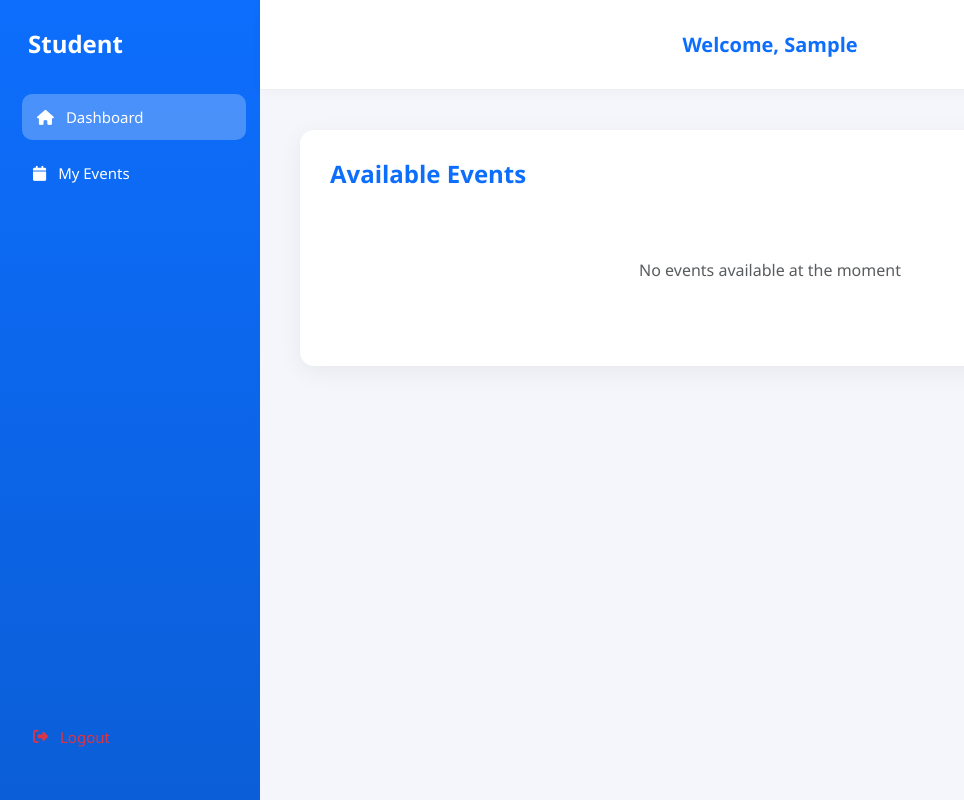
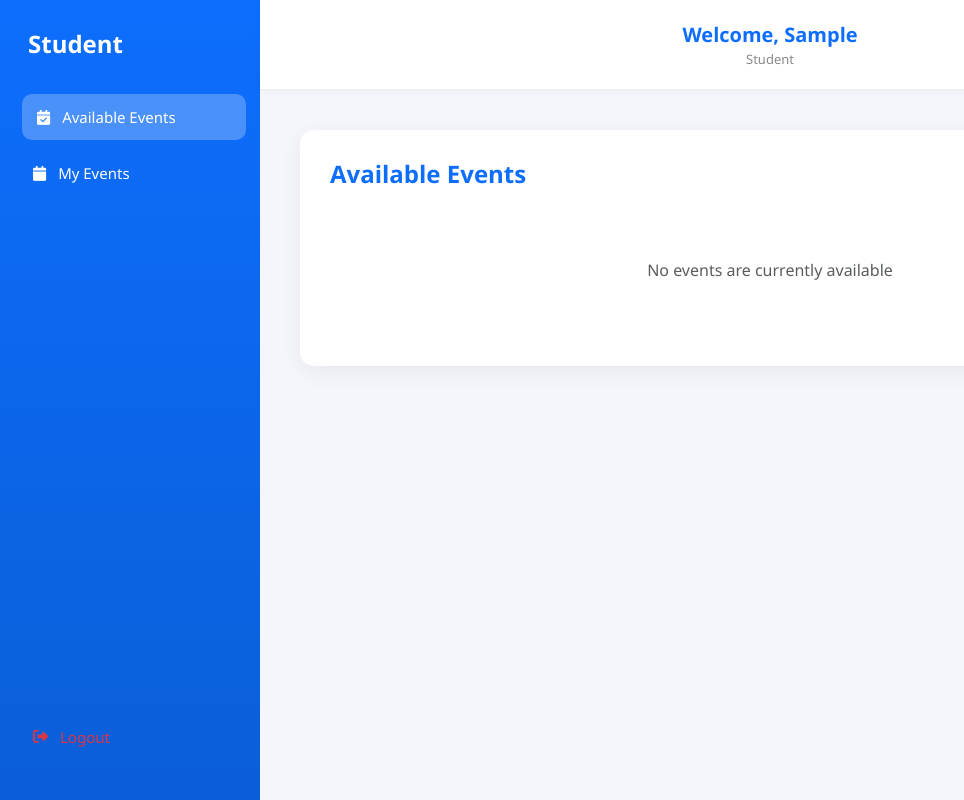
Before and after one commit to malikhasham712-tech/uems-final-year-project, a Django app: page /available-events/ in a window 1280 px wide. Shown: the whole page, without its empty margins (0-964 px from the left). Run offline with Django 5.2, Linux system fonts and the light colour scheme; a user stored in the database is signed in; tables that the repository leaves empty hold one stand-in row (values such as "Sample post"); some libraries are stand-ins or nearby versions.

Commit message:
Working on student dashboard

```diff
--- a/uems/accounts/templates/dashboard_base.html
+++ b/uems/accounts/templates/accounts/dashboard_base.html
@@ -15,10 +15,7 @@
             background: #f4f6fb;
         }
 
-        .layout {
-            display: flex;
-            min-height: 100vh;
-        }
+        .layout { display: flex; min-height: 100vh; }
 
         /* ===== SIDEBAR ===== */
         .sidebar {
@@ -62,16 +59,10 @@
             transition: 0.2s;
         }
 
-        .collapse a:hover {
-            color: #fff;
-        }
+        .collapse a:hover { color: #fff; }
 
         /* ===== MAIN ===== */
-        .main {
-            flex: 1;
-            display: flex;
-            flex-direction: column;
-        }
+        .main { flex: 1; display: flex; flex-direction: column; }
 
         /* ===== TOPBAR ===== */
         .topbar {
@@ -85,21 +76,11 @@
             box-shadow: 0 2px 10px rgba(0,0,0,0.03);
         }
 
-        .topbar .name {
-            font-size: 20px;
-            font-weight: 600;
-            color: #0d6efd;
-        }
-
-        .topbar .role {
-            font-size: 13px;
-            color: #888;
-        }
+        .topbar .name { font-size: 20px; font-weight: 600; color: #0d6efd; }
+        .topbar .role { font-size: 13px; color: #888; }
 
         /* ===== CONTENT ===== */
-        .content {
-            padding: 40px;
-        }
+        .content { padding: 40px; }
 
         /* ===== BOX ===== */
         .box {
@@ -110,93 +91,52 @@
         }
 
         /* ===== TABLE ===== */
-        table {
-            border-collapse: separate;
-            border-spacing: 0 12px;
-        }
+        table { border-collapse: separate; border-spacing: 0 12px; }
+        table thead { background: #0d6efd; color: white; }
+        table th { padding: 14px; font-size: 14px; }
+        table td { background: #fff; padding: 16px; vertical-align: middle; }
+        table tbody tr { box-shadow: 0 3px 12px rgba(0,0,0,0.05); border-radius: 10px; transition: 0.2s; }
+        table tbody tr:hover { transform: scale(1.01); }
 
-        table thead {
-            background: #0d6efd;
-            color: white;
-        }
-
-        table th {
-            padding: 14px;
-            font-size: 14px;
-        }
-
-        table td {
-            background: #fff;
-            padding: 16px;
-            vertical-align: middle;
-        }
-
-        table tbody tr {
-            box-shadow: 0 3px 12px rgba(0,0,0,0.05);
-            border-radius: 10px;
-            transition: 0.2s;
-        }
-
-        table tbody tr:hover {
-            transform: scale(1.01);
-        }
-
-        /* ===== LINK HOVER ===== */
-        .hover-primary:hover {
-            color: #0d6efd !important;
-        }
+        .hover-primary:hover { color: #0d6efd !important; }
 
         /* ===== CARD ===== */
-        .event-card {
-            border-radius: 14px;
-            padding: 22px;
-            background: white;
-            box-shadow: 0 4px 18px rgba(0,0,0,0.05);
-            height: 100%;
-            display: flex;
-            flex-direction: column;
-            transition: 0.25s;
-        }
-
-        .event-card:hover {
-            transform: translateY(-5px);
-        }
-
-        .event-card h5 {
-            font-weight: 600;
-        }
-
-        .event-card p {
-            font-size: 14px;
-        }
-
-        .event-card .btn {
-            margin-top: auto;
-        }
-
+        .event-card { border-radius: 14px; padding: 22px; background: white; box-shadow: 0 4px 18px rgba(0,0,0,0.05); height: 100%; display: flex; flex-direction: column; transition: 0.25s; }
+        .event-card:hover { transform: translateY(-5px); }
+        .event-card h5 { font-weight: 600; }
+        .event-card p { font-size: 14px; }
+        .event-card .btn { margin-top: auto; }
     </style>
 </head>
 
 <body>
-
 <div class="layout">
 
     <!-- SIDEBAR -->
     <div class="sidebar">
         <h4>{% if role == 'organizer' %}Organizer{% else %}Student{% endif %}</h4>
 
-        <a href="{% url 'dashboard' %}" class="nav-link active">
+        <!-- Dashboard -->
+        {% if role == 'organizer' %}
+        <a href="{% url 'events:dashboard' %}" class="nav-link active">
             <i class="fa fa-home"></i> Dashboard
         </a>
+        {% else %}
+        <a href="{% url 'events:student_events' %}" class="nav-link active">
+            <i class="fa fa-calendar-check"></i> Available Events
+        </a>
+        {% endif %}
 
+        <!-- My Events for students -->
         {% if role != 'organizer' %}
         <a class="nav-link" data-bs-toggle="collapse" href="#events">
             <i class="fa fa-calendar"></i> My Events
         </a>
-
         <div class="collapse" id="events">
             {% for event in registered_events %}
-                <a href="{% url 'view_event' event.id %}">{{ event.name }}</a>
+                {% if event.id %}
+                    <a href="{% url 'events:view_event' event.id %}">{{ event.name }}</a>
+                {% endif %}
             {% empty %}
                 <span class="ps-4 text-light small">No events</span>
             {% endfor %}
--- a/uems/accounts/templates/base.html
+++ b/uems/accounts/templates/base.html
@@ -29,12 +29,12 @@
 
                 {% if request.user.is_superuser or request.user.profile.is_organizer %}
                     <!-- Organizer Dashboard -->
-                    <a class="nav-link" href="{% url 'my_events' %}">
+                    <a class="nav-link" href="{% url 'events:my_events' %}">
                         <i class="fa fa-tachometer-alt me-1"></i> Dashboard
                     </a>
                 {% else %}
                     <!-- Student Events -->
-                    <a class="nav-link" href="{% url 'student_events' %}">
+                    <a class="nav-link" href="{% url 'events:student_events' %}">
                         <i class="fa fa-calendar-check me-1"></i> Events
                     </a>
                 {% endif %}
--- a/uems/accounts/templates/organizer_dashboard.html
+++ b/uems/accounts/templates/organizer_dashboard.html
@@ -1,4 +1,4 @@
-{% extends "dashboard_base.html" %}
+{% extends "accounts/dashboard_base.html" %}
 {% block title %}Organizer Dashboard{% endblock %}
 
 {% block content %}
@@ -22,7 +22,7 @@
                     {% for event in events %}
                     <tr>
                         <td class="text-start">
-                            <a href="{% url 'view_event' event.id %}" class="text-decoration-none fw-semibold text-dark">
+                            <a href="{% url 'events:view_event' event.id %}" class="text-decoration-none fw-semibold text-dark">
                                 {{ event.name }}
                             </a>
                             <br>
@@ -56,7 +56,7 @@
                             {% endif %}
                         </td>
                         <td>
-                            <a href="{% url 'event_registrations' event.id %}" class="btn btn-sm btn-outline-info w-100">
+                            <a href="{% url 'events:event_registrations' event.id %}" class="btn btn-sm btn-outline-info w-100">
                                 <i class="fa fa-users"></i> View
                             </a>
                         </td>
--- a/uems/accounts/templates/student_dashboard.html
+++ b/uems/accounts/templates/student_dashboard.html
@@ -1,4 +1,4 @@
-{% extends "dashboard_base.html" %}
+{% extends "accounts/dashboard_base.html" %}
 {% block title %}Student Dashboard{% endblock %}
 
 {% block content %}
@@ -6,7 +6,7 @@
 
     <!-- Available Events Button -->
     <div class="mb-4">
-        <a href="{% url 'available_events' %}" class="btn btn-primary btn-lg">
+        <a href="{% url 'events:available_events' %}" class="btn btn-primary btn-lg">
             <i class="fa fa-calendar-check me-2"></i> Available Events
         </a>
     </div>
@@ -28,7 +28,7 @@
                 {% for event in registered_events %}
                 <tr>
                     <td class="text-start">
-                        <a href="{% url 'view_event' event.id %}" class="text-decoration-none text-dark fw-semibold">
+                        <a href="{% url 'events:view_event' event.id %}" class="text-decoration-none text-dark fw-semibold">
                             {{ event.name }}
                         </a>
                         <br>
--- a/uems/events/templates/events/announced_events.html
+++ b/uems/events/templates/events/announced_events.html
@@ -19,13 +19,13 @@
         {% for event in events %}
         <tr class="hover:bg-gray-50">
           <td class="px-6 py-4">
-            <a href="{% url 'view_event' event.id %}" class="text-blue-600 hover:underline font-medium">{{ event.name }}</a>
+            <a href="{% url 'events:view_event' event.id %}" class="text-blue-600 hover:underline font-medium">{{ event.name }}</a>
           </td>
           <td class="px-6 py-4 text-gray-700">{{ event.date|date:"F j, Y" }}</td>
           <td class="px-6 py-4 text-gray-700">{{ event.recommendation|default:"-" }}</td>
           <td class="px-6 py-4">
             {% if event.id not in registered_events %}
-              <a href="{% url 'register_event' event.id %}" class="bg-green-500 hover:bg-green-600 text-white px-4 py-2 rounded shadow text-sm font-medium">Register</a>
+              <a href="{% url 'events:register_event' event.id %}" class="bg-green-500 hover:bg-green-600 text-white px-4 py-2 rounded shadow text-sm font-medium">Register</a>
             {% else %}
               <span class="text-gray-500 italic text-sm">Registered</span>
             {% endif %}
--- /dev/null
+++ b/uems/events/templates/events/available_events.html
@@ -0,0 +1,53 @@
+{% extends "accounts/dashboard_base.html" %}
+
+{% block title %}Available Events{% endblock %}
+
+{% block content %}
+
+<div class="box">
+
+    <h4 class="mb-4 text-primary fw-bold">Available Events</h4>
+
+    {% if available_events %}
+
+    <div class="row g-4">
+        {% for event in available_events %}
+            <div class="col-md-6 col-lg-4">
+                <div class="event-card">
+                    <h5 class="fw-semibold">{{ event.name }}</h5>
+                    <p class="mb-1"><strong>Date:</strong> {{ event.date|date:"d M Y" }}</p>
+                    <p class="mb-2">
+                        <strong>Status:</strong>
+                        {% if event.status == 'announced' %}
+                            <span class="badge bg-success px-3 py-1">Announced</span>
+                        {% elif event.status == 'pending' %}
+                            <span class="badge bg-warning text-dark px-3 py-1">Pending</span>
+                        {% else %}
+                            <span class="badge bg-danger px-3 py-1">Rejected</span>
+                        {% endif %}
+                    </p>
+
+                    {% if event.id %}
+                        <a href="{% url 'events:view_event' event.id %}" class="btn btn-primary btn-sm mt-auto w-100">
+                            View Details
+                        </a>
+                    {% else %}
+                        <button class="btn btn-secondary btn-sm mt-auto w-100" disabled>
+                            Not available
+                        </button>
+                    {% endif %}
+
+                </div>
+            </div>
+        {% endfor %}
+    </div>
+
+    {% else %}
+        <div class="text-center py-5">
+            <h6 class="text-muted">No events are currently available</h6>
+        </div>
+    {% endif %}
+
+</div>
+
+{% endblock %}
--- a/uems/events/templates/events/event_registrations.html
+++ b/uems/events/templates/events/event_registrations.html
@@ -1,4 +1,4 @@
-{% extends "dashboard_base.html" %}
+{% extends "accounts/dashboard_base.html" %}
 {% block title %}Registrations - {{ event.name }}{% endblock %}
 
 {% block content %}
@@ -11,7 +11,7 @@
             <a href="{% url 'dashboard' %}">Dashboard</a>
         </li>
         <li class="breadcrumb-item">
-            <a href="{% url 'view_event' event.id %}">{{ event.name }}</a>
+            <a href="{% url 'events:view_event' event.id %}">{{ event.name }}</a>
         </li>
         <li class="breadcrumb-item active">Registrations</li>
       </ol>
--- a/uems/events/templates/events/my_events.html
+++ b/uems/events/templates/events/my_events.html
@@ -1,4 +1,4 @@
-{% extends "dashboard_base.html" %}
+{% extends "accounts/dashboard_base.html" %}
 {% block title %}My Events{% endblock %}
 
 {% block content %}
@@ -93,7 +93,7 @@
                         </td>
                         <td>
                             <div class="d-flex flex-column gap-2">
-                                <a href="{% url 'view_event' event.id %}" class="btn btn-sm btn-outline-primary w-100">
+                                <a href="{% url 'events:event_registrations' event.id %}" class="btn btn-sm btn-outline-primary w-100">
                                     <i class="fa fa-eye"></i> View Event
                                 </a>
                                 {% if request.user.is_superuser or request.user.id == event.organizer.id %}
--- a/uems/events/templates/events/register_event.html
+++ b/uems/events/templates/events/register_event.html
@@ -1,4 +1,4 @@
-{% extends 'dashboard_base.html' %}
+{% extends "accounts/dashboard_base.html" %}
 
 {% block title %}Register for {{ event.name }}{% endblock %}
 
@@ -36,7 +36,7 @@
         <button type="submit" class="btn btn-success w-100">Submit Registration</button>
       </div>
       <div class="col-12 text-center mt-3">
-        <a href="{% url 'student_events' %}" class="text-decoration-none text-muted">Cancel</a>
+        <a href="{% url 'events:student_events' %}" class="text-decoration-none text-muted">Cancel</a>
       </div>
     </form>
   </div>
--- a/uems/events/templates/events/student_events.html
+++ b/uems/events/templates/events/student_events.html
@@ -1,4 +1,4 @@
-{% extends "dashboard_base.html" %}
+{% extends "accounts/dashboard_base.html" %}
 {% block title %}Available Events{% endblock %}
 
 {% block content %}
@@ -63,7 +63,7 @@
                         </span>
 
                     {% elif request.user.profile.role == 'student' %}
-                        <a href="{% url 'register_event' event.id %}"
+                        <a href="{% url 'events:register_event' event.id %}"
                            class="btn btn-primary w-100 py-2 fw-semibold">
                             Register Now
                         </a>
--- a/uems/events/templates/events/view_event.html
+++ b/uems/events/templates/events/view_event.html
@@ -1,4 +1,4 @@
-{% extends "dashboard_base.html" %}
+{% extends "accounts/dashboard_base.html" %}
 {% block title %}{{ event.name }}{% endblock %}
 
 {% block content %}
--- a/uems/events/templates/events/view_proposals.html
+++ b/uems/events/templates/events/view_proposals.html
@@ -1,4 +1,4 @@
-{% extends "dashboard_base.html" %}
+{% extends "accounts/dashboard_base.html" %}
 {% block title %}Proposals - {{ event.name }}{% endblock %}
 
 {% block content %}
--- a/uems/events/urls.py
+++ b/uems/events/urls.py
@@ -1,5 +1,7 @@
 from django.urls import path
 from . import views
+
+app_name = 'events'
 
 urlpatterns = [
     path('dashboard/', views.dashboard, name='dashboard'),
@@ -13,8 +15,8 @@ urlpatterns = [
     path('events/<int:event_id>/', views.view_event, name='view_event'),
     path('events/<int:event_id>/registrations/', views.event_registrations, name='event_registrations'),
 
-    path('student-events/', views.student_events, name='student_events'),
+    path('available-events/', views.available_events, name='available_events'),
     path('events/register/<int:event_id>/', views.register_event, name='register_event'),
 
-    path('available-events/', views.available_events, name='available_events'),
+
 ]
--- a/uems/events/views.py
+++ b/uems/events/views.py
@@ -2,7 +2,7 @@ from django.shortcuts import render, redirect, get_object_or_404
 from django.contrib.auth.decorators import login_required
 from django.db.models import Count
 from django.contrib import messages
-from django.contrib.auth.models import User
+from django.http import JsonResponse
 from .models import Event, EventProposal, EventRegistration
 from .forms import ProposalForm, EventRegistrationForm
 
@@ -20,7 +20,7 @@ def my_events(request):
         messages.error(request, "Access denied.")
         return redirect('dashboard')
 
-    return render(request, 'events/my_events.html', {'events': events})
+    return render(request, 'events/my_events.html', {'events': events, 'role': 'organizer'})
 
 
 @login_required
@@ -40,7 +40,7 @@ def submit_proposal(request, event_id):
             proposal.status = 'pending'
             proposal.save()
             messages.success(request, "Proposal submitted successfully!")
-            return redirect('view_proposals', event_id=event.id)
+            return redirect('events:view_proposals', event_id=event.id)
     else:
         form = ProposalForm()
 
@@ -65,7 +65,7 @@ def view_proposals(request, event_id):
         proposal.status = 'pending'
         proposal.save()
         messages.success(request, "Proposal submitted successfully!")
-        return redirect('view_proposals', event_id=event.id)
+        return redirect('events:view_proposals', event_id=event.id)
 
     return render(request, 'events/view_proposals.html', {
         'event': event,
@@ -84,7 +84,7 @@ def approve_proposal(request, proposal_id):
     proposal.status = 'approved'
     proposal.save()
     messages.success(request, f"Proposal '{proposal.name}' approved!")
-    return redirect('view_proposals', event_id=proposal.event.id)
+    return redirect('events:view_proposals', event_id=proposal.event.id)
 
 
 @login_required
@@ -97,19 +97,14 @@ def reject_proposal(request, proposal_id):
     proposal.status = 'rejected'
     proposal.save()
     messages.success(request, f"Proposal '{proposal.name}' rejected!")
-    return redirect('view_proposals', event_id=proposal.event.id)
+    return redirect('events:view_proposals', event_id=proposal.event.id)
 
 
 @login_required
 def view_event(request, event_id):
-    """
-    Display a single event's details.
-    Supports normal page rendering and AJAX JSON response.
-    """
-    # Fetch the event or return 404 if not found
+    """Display a single event's details (supports JSON/AJAX)."""
     event = get_object_or_404(Event, id=event_id)
 
-    # If AJAX request, return JSON data
     if request.headers.get('x-requested-with') == 'XMLHttpRequest':
         data = {
             'id': event.id,
@@ -122,11 +117,8 @@ def view_event(request, event_id):
         }
         return JsonResponse(data)
 
-    # Normal page rendering
-    context = {
-        'event': event
-    }
-    return render(request, 'events/view_event.html', context)
+    return render(request, 'events/view_event.html', {'event': event})
+
 
 @login_required
 def event_registrations(request, event_id):
@@ -145,30 +137,19 @@ def event_registrations(request, event_id):
 
 
 # ----------------------
-# STUDENT VIEWS
-# ----------------------
-@login_required
-def student_events(request):
-    """Student view of all events (announced only)."""
-    events = Event.objects.filter(status='announced')
-    registered_events = EventRegistration.objects.filter(student=request.user).values_list('event_id', flat=True)
-    return render(request, 'events/student_events.html', {
-        'events': events,
-        'registered_events': list(registered_events),
-        'can_register': True
-    })
 
 
 @login_required
 def available_events(request):
+    """All events available for registration."""
     events = Event.objects.filter(status='announced')
     registered_events = EventRegistration.objects.filter(student=request.user).values_list('event_id', flat=True)
-
-    return render(request, 'events/student_events.html', {   # ✅ USE EXISTING TEMPLATE
-        'events': events,
+    context = {
+        'available_events': events,
         'registered_events': list(registered_events),
-        'can_register': True
-    })
+        'role': 'student'
+    }
+    return render(request, 'events/available_events.html', context)
 
 
 @login_required
@@ -181,7 +162,7 @@ def register_event(request, event_id):
     event = get_object_or_404(Event, id=event_id, status='announced')
     if EventRegistration.objects.filter(event=event, student=request.user).exists():
         messages.info(request, "You are already registered for this event!")
-        return redirect('available_events')
+        return redirect('events:available_events')
 
     if request.method == 'POST':
         form = EventRegistrationForm(request.POST)
@@ -191,7 +172,7 @@ def register_event(request, event_id):
             registration.student = request.user
             registration.save()
             messages.success(request, "Successfully registered!")
-            return redirect('available_events')
+            return redirect('events:available_events')
     else:
         form = EventRegistrationForm(initial={
             'student_name': request.user.get_full_name() or request.user.username,
@@ -209,20 +190,16 @@ def dashboard(request):
     user = request.user
 
     if hasattr(user, 'profile') and user.profile.role == 'organizer':
-        # Organizer dashboard
         user_events = Event.objects.filter(organizer=user)
         total_events = user_events.count()
         total_registrations = EventRegistration.objects.filter(event__in=user_events).count()
-
         context = {
             'user_events': user_events,
             'total_events': total_events,
             'total_registrations': total_registrations,
             'role': 'organizer'
         }
-
     else:
-        # Student dashboard
         student_events = Event.objects.filter(status='announced')
         context = {
             'student_events': student_events,
--- a/uems/templates/admin/my_events.html
+++ b/uems/templates/admin/my_events.html
@@ -30,7 +30,7 @@
           <td class="py-2 px-4 space-x-2">
             <a href="{% url 'view_proposals' event.id %}" class="bg-indigo-500 hover:bg-indigo-600 text-white px-3 py-1 rounded text-sm">View Proposals</a>
             <a href="{% url 'submit_proposal' event.id %}" class="bg-gray-500 hover:bg-gray-600 text-white px-3 py-1 rounded text-sm">Submit Proposal</a>
-            <a href="{% url 'event_registrations' event.id %}" class="bg-green-500 hover:bg-green-600 text-white px-3 py-1 rounded text-sm">View Registrations</a>
+            <a href="{% url 'events:event_registrations' event.id %}" class="bg-green-500 hover:bg-green-600 text-white px-3 py-1 rounded text-sm">View Registrations</a>
           </td>
         </tr>
         {% empty %}
--- a/uems/uems/urls.py
+++ b/uems/uems/urls.py
@@ -13,6 +13,5 @@ urlpatterns = [
     # Events (NO prefix)
     path('', include('events.urls')),   # 🔥 FIXED
 
-    # Dashboard
-    path('dashboard/', events_views.dashboard, name='dashboard'),
+
 ]
```
Also changed, not shown: uems/accounts/templates/accounts/dashboard.html (+4 -4 lines).
